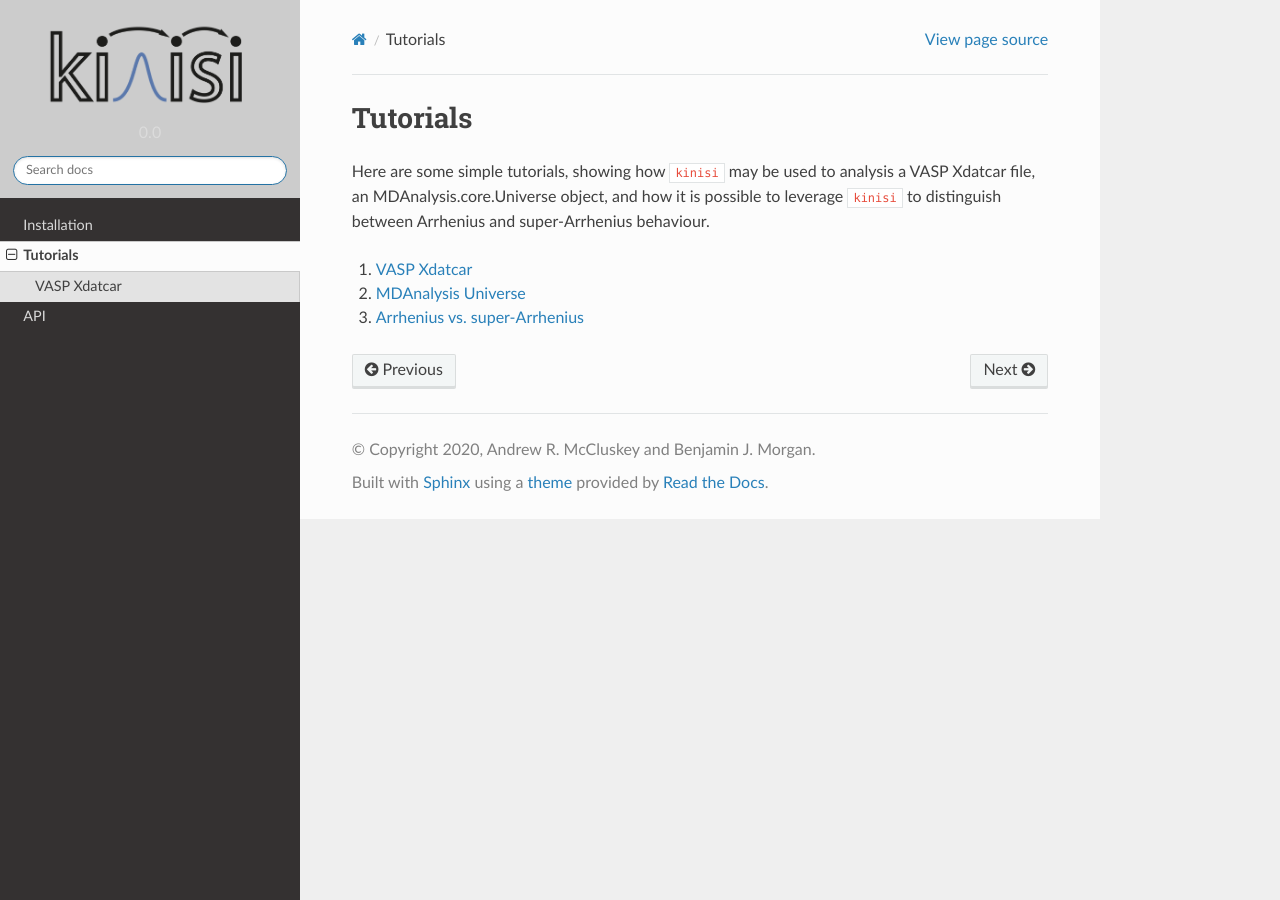
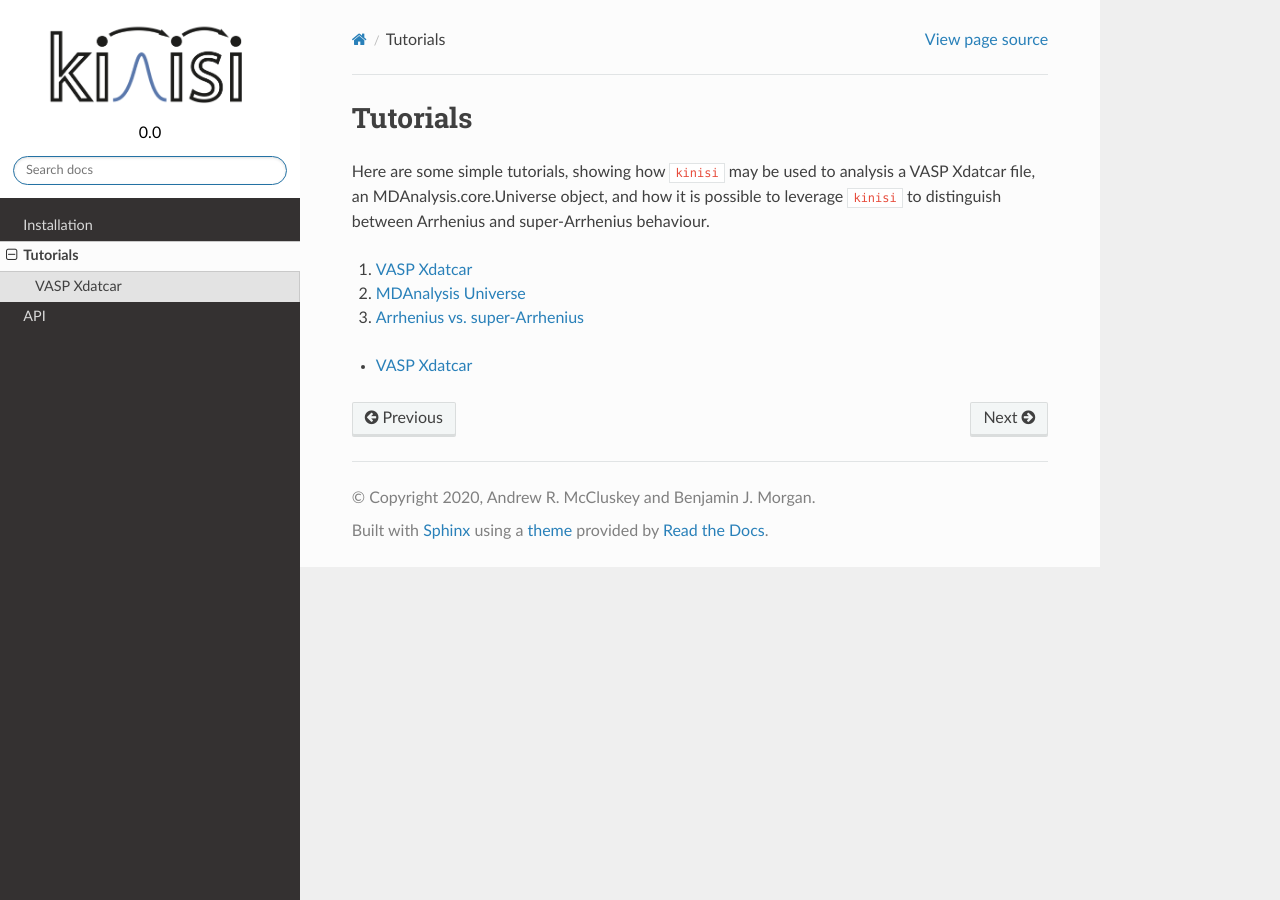
Before and after one commit to bjmorgan/kinisi, a Sphinx documentation site: the page built from docs/source/tutorials.rst, in a window 1280 px wide. Built offline with Sphinx 7.4.7 and the Read the Docs theme 2.0.0, drawn with Linux system fonts in a browser that asks for light colours; formulas are drawn with MathJax 3; pages that are not in the unit, such as notebooks, are missing from menus.

Commit message:
colour changing

```diff
--- a/docs/source/_static/custom.css
+++ b/docs/source/_static/custom.css
@@ -1,3 +1,7 @@
 .wy-side-nav-search, .wy-nav-top {
-    background: #cccccc;
+    background: #ffffff;
 }
+
+.wy-side-nav-search>div.version{
+    color: #000000;
+}
--- a/docs/source/tutorials.rst
+++ b/docs/source/tutorials.rst
@@ -9,7 +9,6 @@ Here are some simple tutorials, showing how ``kinisi`` may be used to analysis a
 
 
 .. toctree::
-   :hidden:
    :maxdepth: 2
 
    vasp
```
